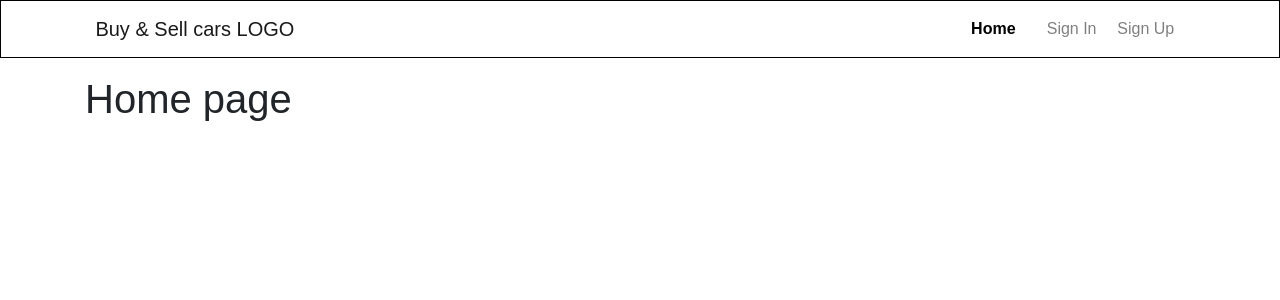
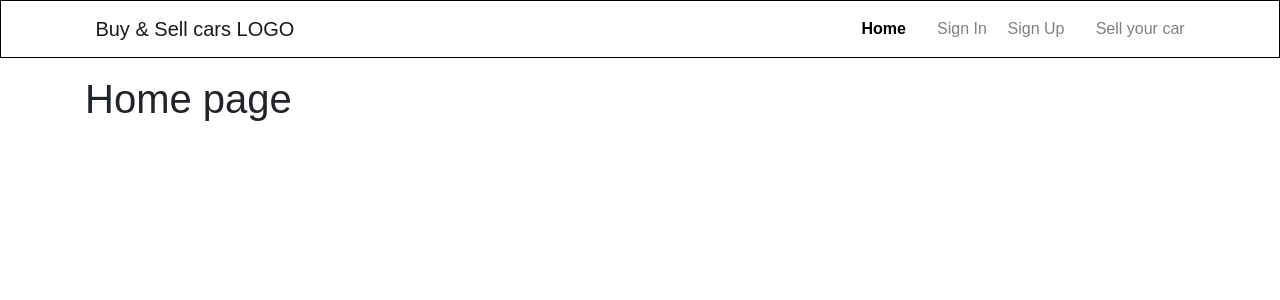
Before and after one commit to LucaGiarr/drf-api-buy-sell, a React (Create React App) app in the folder frontend/: page / in a window 1280 px wide. Shown: the top 300 px of the page. Built offline with nearby package versions, Linux system fonts and the light colour scheme; no server answers.

Commit message:
add profile image in NavBar when user is logged in

```diff
--- /dev/null
+++ b/frontend/src/components/Avatar.js
@@ -0,0 +1,18 @@
+import React from "react";
+import styles from "../styles/Avatar.module.css";
+
+const Avatar = ({ src, height}) => {
+  return (
+    <span>
+      <img
+        className={styles.Avatar}
+        src={src}
+        height={height}
+        width={height}
+        alt="avatar"
+      />
+    </span>
+  );
+};
+
+export default Avatar;
--- a/frontend/src/components/NavBar.js
+++ b/frontend/src/components/NavBar.js
@@ -2,12 +2,31 @@ import {Navbar, Container, Nav} from "react-bootstrap"
 import styles from "../styles/NavBar.module.css"
 import { NavLink } from 'react-router-dom'
 import { useCurrentUser } from '../contexts/CurrentUserContext';
+import Avatar from '../components/Avatar'
 
 const NavBar = () => {
 
   const currentUser = useCurrentUser();
 
-  const loggedInIcons = <>{currentUser?.username}</>;
+  const addAdvertIcon = (
+    <NavLink
+    exact to="/advert/create"
+    className={styles.NavLink}
+    activeClassName={styles.Active}>
+      Sell your car
+    </NavLink>
+  );
+
+  const loggedInIcons = (
+  <>
+    <Avatar
+      src={currentUser?.profile_image}
+      height={40}
+    />
+    {currentUser?.username}
+  </>
+  );
+
   const loggedOutIcons = (
     <>
       <Nav className="ml-auto text-center">
@@ -30,9 +49,14 @@ const NavBar = () => {
                     <NavLink exact to="/" className={styles.NavLink} activeClassName={styles.Active}>Home</NavLink>
 
                     {/* to be re-styled */}
-                    <NavLink exact to="/" className={styles.NavLink}>{currentUser ? loggedInIcons : loggedOutIcons}</NavLink>
+                    <NavLink
+                    exact to="/"
+                    className={styles.NavLink}>
+                      {currentUser ? loggedInIcons : loggedOutIcons}
+                    </NavLink>
                 </Nav>
             </Navbar.Collapse>
+            {addAdvertIcon}
         </Container>
 
     </Navbar>
--- /dev/null
+++ b/frontend/src/styles/Avatar.module.css
@@ -0,0 +1,5 @@
+.Avatar{
+    border-radius: 20%;
+    margin-right: 5px;
+    object-fit: cover;
+}
```
